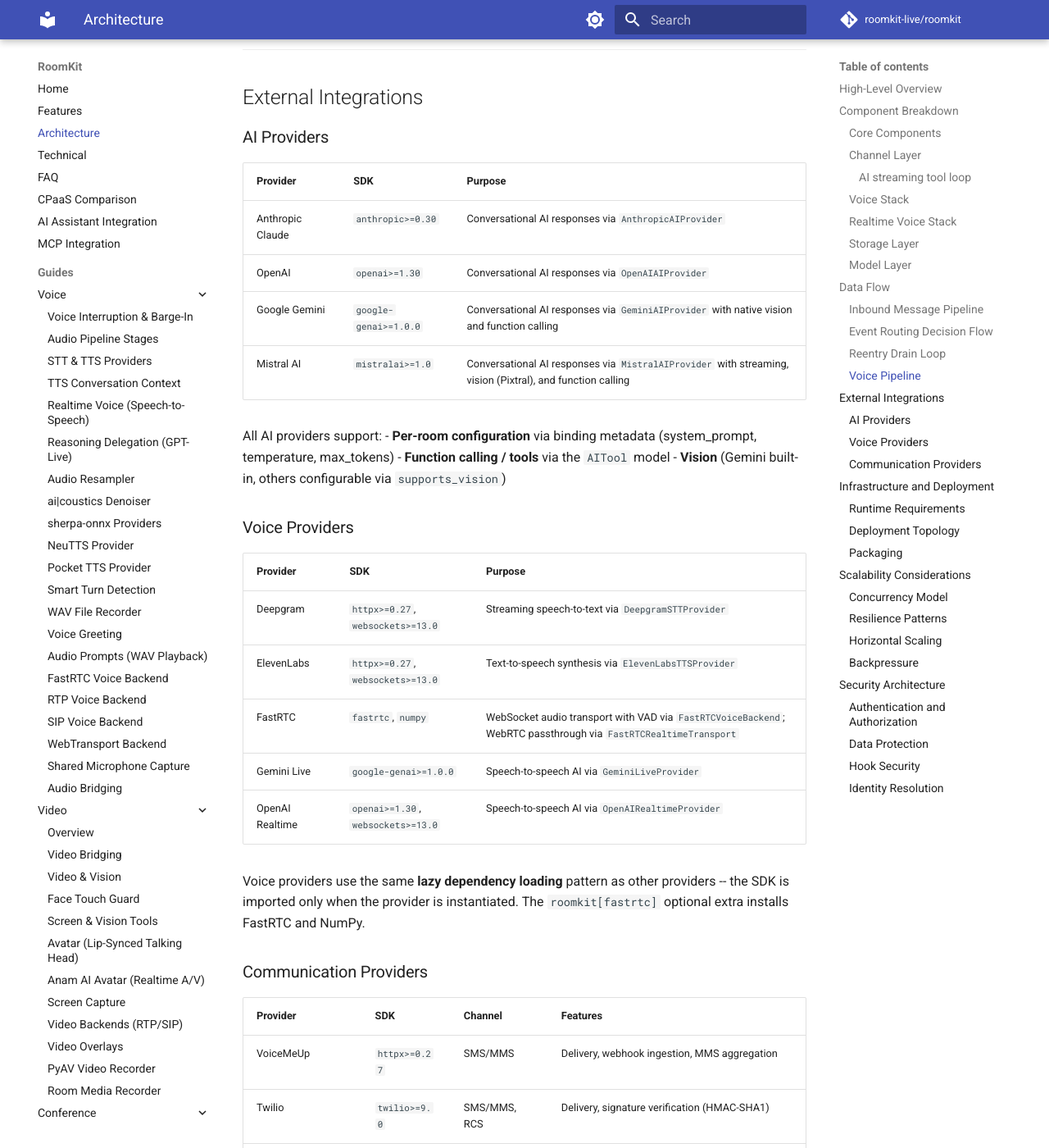
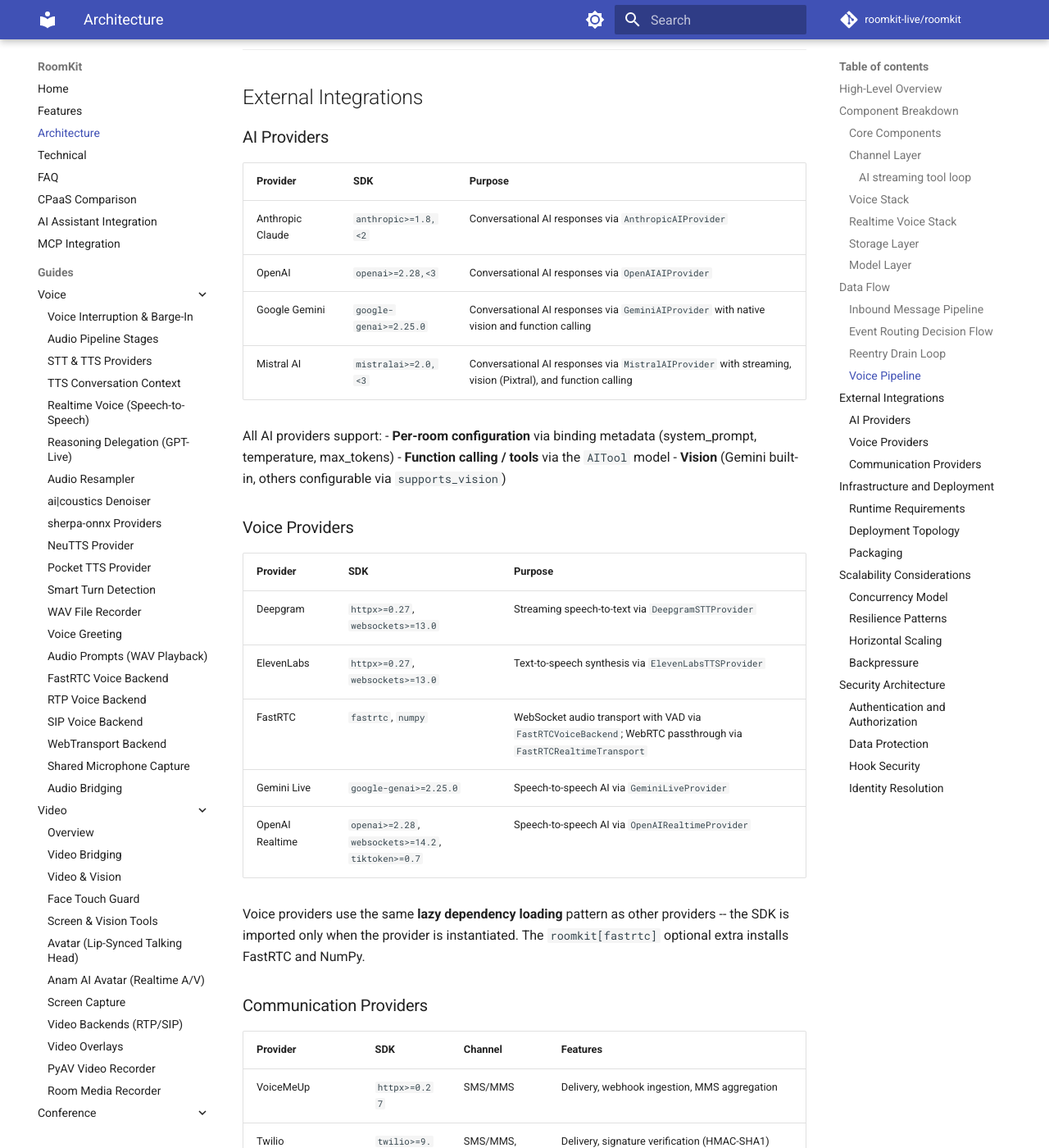
Before and after one commit to roomkit-live/roomkit-docs, an MkDocs documentation site: the page built from docs/architecture.md, in a window 1280 px wide and 1400 px high, scrolled down 11273 px. Shown: the whole window at 82% size. Built offline with MkDocs 1.6.1 and Material for MkDocs 9.7.7, drawn with Linux system fonts in a browser that asks for light colours; comment, search, counter and statistics services are not loaded.

Commit message:
docs: the AI SDK pins match pyproject, anthropic>=1.8,<2 included (RMK-236)

```diff
--- a/docs/architecture.md
+++ b/docs/architecture.md
@@ -442,10 +442,10 @@ sequenceDiagram
 
 | Provider | SDK | Purpose |
 |---|---|---|
-| Anthropic Claude | `anthropic>=0.30` | Conversational AI responses via `AnthropicAIProvider` |
-| OpenAI | `openai>=1.30` | Conversational AI responses via `OpenAIAIProvider` |
-| Google Gemini | `google-genai>=1.0.0` | Conversational AI responses via `GeminiAIProvider` with native vision and function calling |
-| Mistral AI | `mistralai>=1.0` | Conversational AI responses via `MistralAIProvider` with streaming, vision (Pixtral), and function calling |
+| Anthropic Claude | `anthropic>=1.8,<2` | Conversational AI responses via `AnthropicAIProvider` |
+| OpenAI | `openai>=2.28,<3` | Conversational AI responses via `OpenAIAIProvider` |
+| Google Gemini | `google-genai>=2.25.0` | Conversational AI responses via `GeminiAIProvider` with native vision and function calling |
+| Mistral AI | `mistralai>=2.0,<3` | Conversational AI responses via `MistralAIProvider` with streaming, vision (Pixtral), and function calling |
 
 All AI providers support:
 - **Per-room configuration** via binding metadata (system_prompt, temperature, max_tokens)
@@ -459,8 +459,8 @@ All AI providers support:
 | Deepgram | `httpx>=0.27`, `websockets>=13.0` | Streaming speech-to-text via `DeepgramSTTProvider` |
 | ElevenLabs | `httpx>=0.27`, `websockets>=13.0` | Text-to-speech synthesis via `ElevenLabsTTSProvider` |
 | FastRTC | `fastrtc`, `numpy` | WebSocket audio transport with VAD via `FastRTCVoiceBackend`; WebRTC passthrough via `FastRTCRealtimeTransport` |
-| Gemini Live | `google-genai>=1.0.0` | Speech-to-speech AI via `GeminiLiveProvider` |
-| OpenAI Realtime | `openai>=1.30`, `websockets>=13.0` | Speech-to-speech AI via `OpenAIRealtimeProvider` |
+| Gemini Live | `google-genai>=2.25.0` | Speech-to-speech AI via `GeminiLiveProvider` |
+| OpenAI Realtime | `openai>=2.28`, `websockets>=14.2`, `tiktoken>=0.7` | Speech-to-speech AI via `OpenAIRealtimeProvider` |
 
 Voice providers use the same **lazy dependency loading** pattern as other providers -- the SDK is imported only when the provider is instantiated. The `roomkit[fastrtc]` optional extra installs FastRTC and NumPy.
 
```
Also changed, not shown: docs/technical.md (+4 -4 lines).
